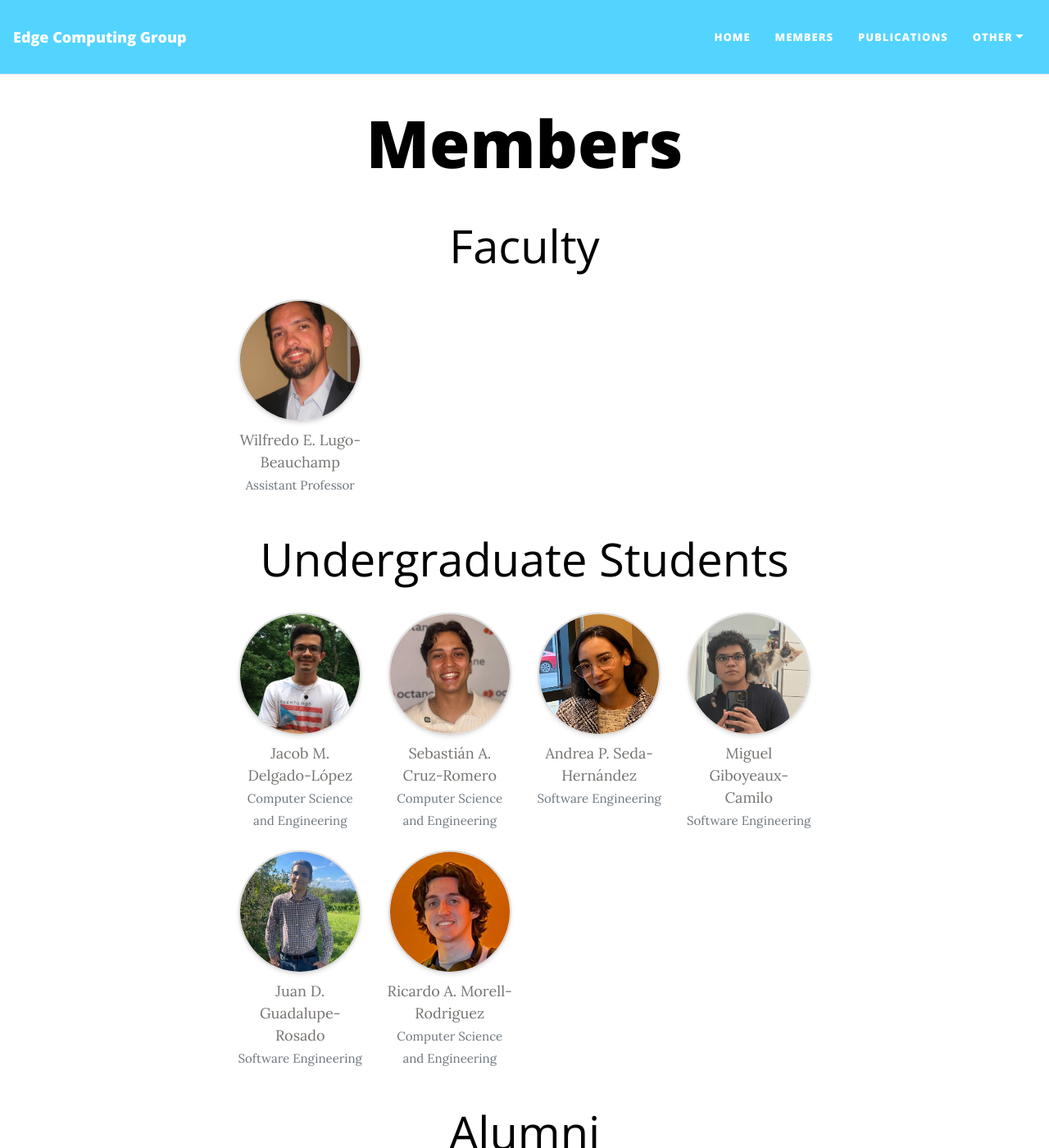
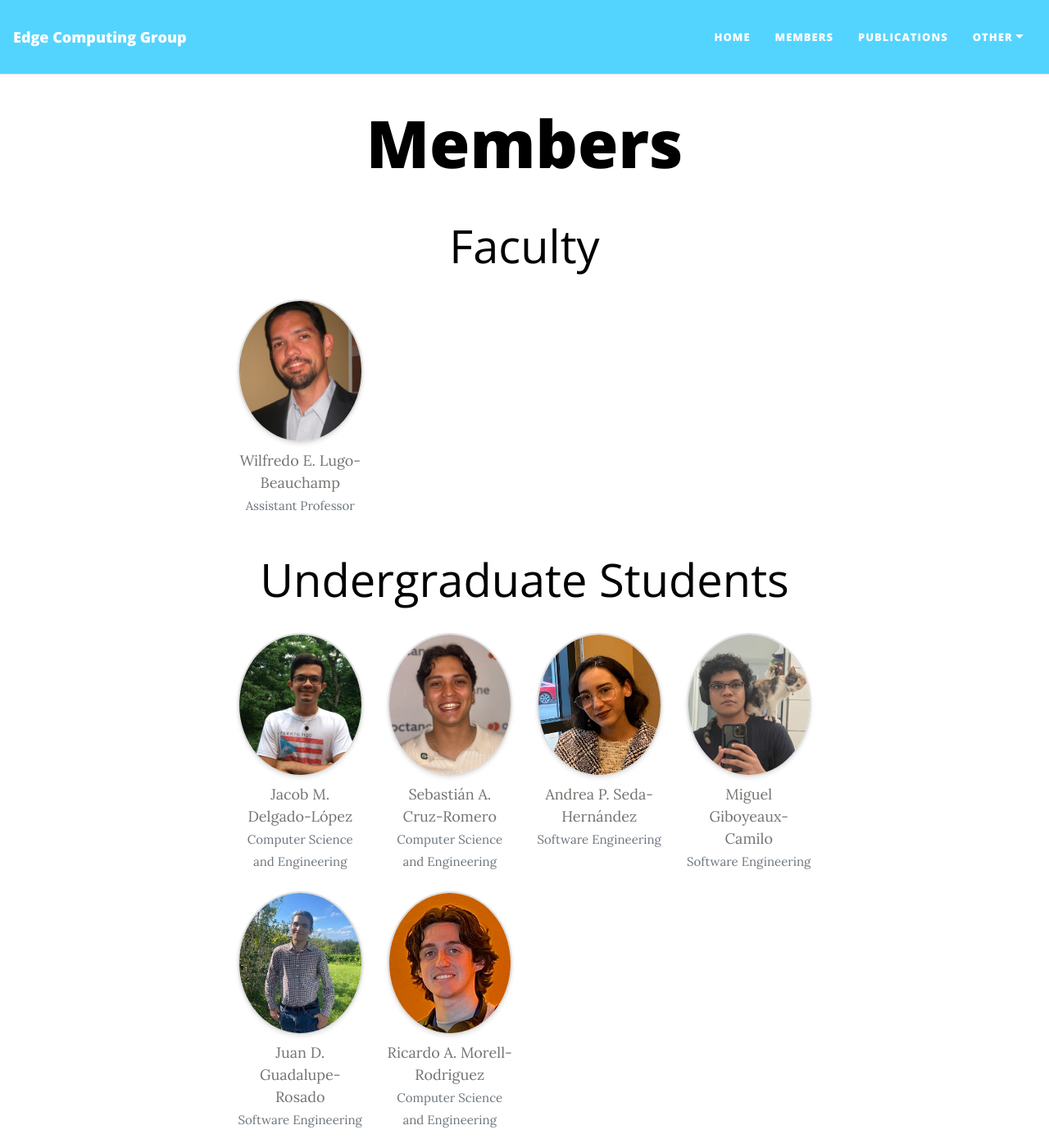
Before and after one commit to edge-computing-upr/web, a Jekyll site: the page built from pages/members.md, in a window 1280 px wide and 1400 px high. Shown: the whole window at 82% size. Built offline with Jekyll 4.4.1, drawn with Linux system fonts in a browser that asks for light colours.

Commit message:
alumni image fix

```diff
--- a/assets/css/beautifuljekyll.css
+++ b/assets/css/beautifuljekyll.css
@@ -1137,8 +1137,8 @@
 
 /* Ensure uniform circular images without distortion */
 .member-img {
-  width: 150px;       /* Set a fixed width for all images */
-  height: 150px;      /* Match height to width for a circular shape */
+  width: 175px;       /* Set a fixed width for all images */
+  height: 175px;      /* Match height to width for a circular shape */
   object-fit: cover;  /* Crop the image rather than stretching */
   border-radius: 50%; /* Enforce circular shape */
   border: 2px solid #ddd; /* Optional: Add a border for aesthetics */
--- a/pages/members.md
+++ b/pages/members.md
@@ -30,9 +30,11 @@
             <div class="row">
                 {% for member in group.list %}
                     <div class="col-xl-3 col-lg-4 col-md-6 col-sm-6 col-12 text-center mb-4">
-                        <a target="_blank" href="{{ member.website }}">
-                            <img class="img-fluid rounded-circle member-img" src="{{ member.image }}" alt="{{ member.alt }}">
-                        </a>
+                        {% if member.image %}
+                            <a target="_blank" href="{{ member.website }}">
+                                <img class="img-fluid rounded-circle member-img" src="{{ member.image }}" alt="{{ member.alt }}">
+                            </a>
+                        {% endif %}
                         <div class="mt-2">
                             {% if member.website %}
                                 <a target="_blank" href="{{ member.website }}">{{ member.name }}</a>
```
